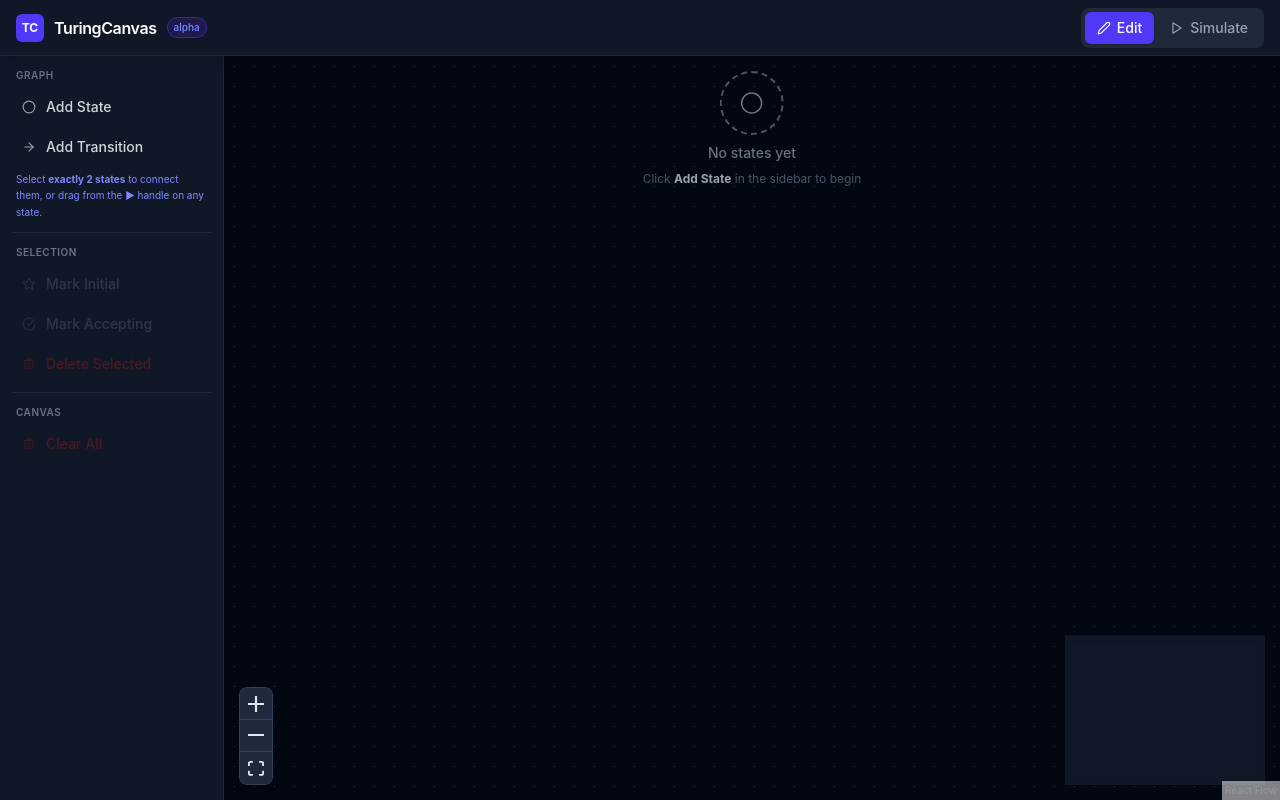
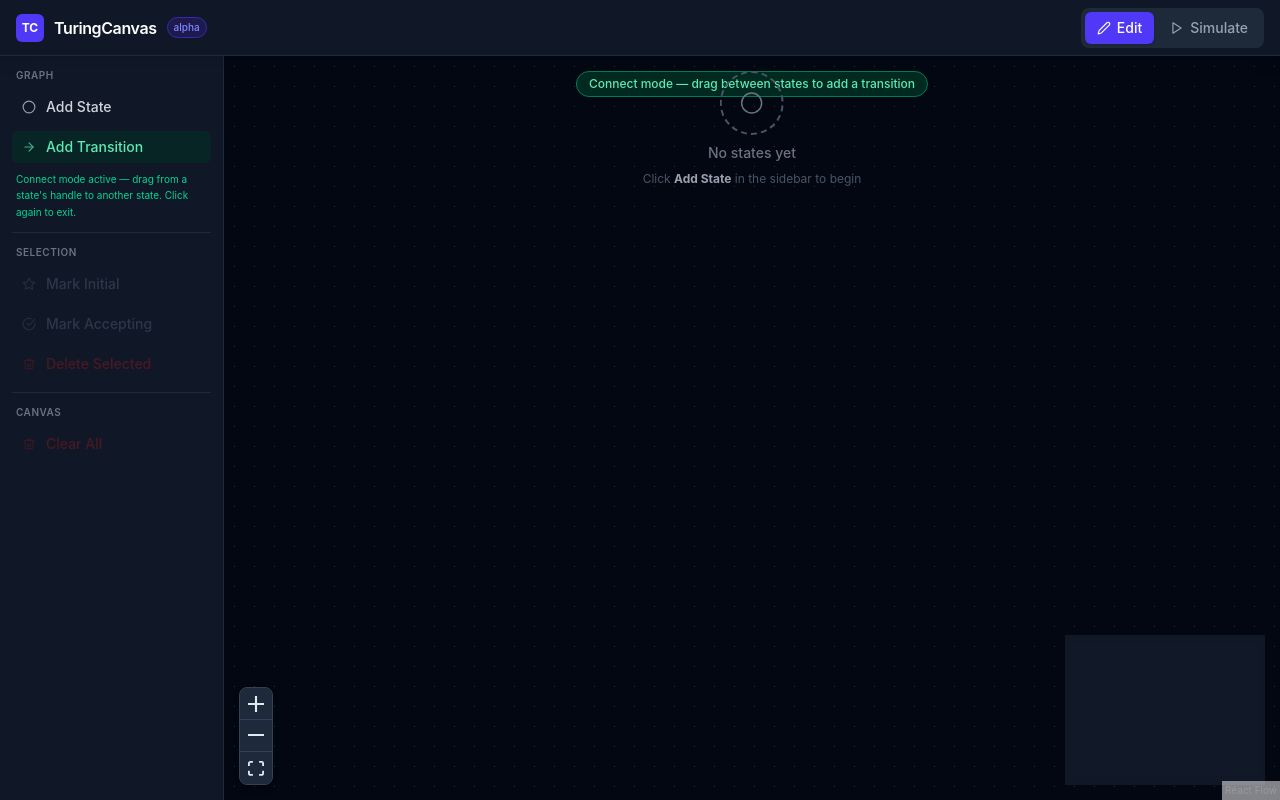
Before and after one commit to csabisoos/TuringCanvas, a React (Vite) app: page / in a window 1280 px wide. Both pictures are taken after a click on the button "Add Transition". Built offline with nearby package versions, Linux system fonts and the light colour scheme.

Commit message:
feat: implement editor tool functionality to toggle between select and connect modes in Zustand store

```diff
--- a/src/components/canvas/AutomataCanvas.tsx
+++ b/src/components/canvas/AutomataCanvas.tsx
@@ -5,6 +5,7 @@ import {
   BackgroundVariant,
   Controls,
   MiniMap,
+  MarkerType,
   Panel,
   useOnSelectionChange,
 } from '@xyflow/react';
@@ -82,6 +83,8 @@ function toFlowEdge(edge: {
     style: { stroke: '#818cf8', strokeWidth: 2 }, // indigo-400
     labelStyle: { fill: '#e0e7ff', fontSize: 12 }, // indigo-100
     labelBgStyle: { fill: '#1e1b4b', fillOpacity: 0.85 }, // indigo-950
+    // Automata transitions are directed — always render an arrowhead at the target.
+    markerEnd: { type: MarkerType.ArrowClosed, color: '#818cf8' },
   };
 }
 
@@ -95,6 +98,7 @@ export function AutomataCanvas(): ReactElement {
   const onEdgesChange = useAutomataStore((s) => s.onEdgesChange);
   const onConnect = useAutomataStore((s) => s.onConnect);
   const editorMode = useAutomataStore((s) => s.editorMode);
+  const editorTool = useAutomataStore((s) => s.editorTool);
   const setSelectedElements = useAutomataStore((s) => s.setSelectedElements);
 
   // Mirror React Flow's internal selection into the Zustand store so that
@@ -112,6 +116,9 @@ export function AutomataCanvas(): ReactElement {
   });
 
   const isSimulating = editorMode === 'simulate';
+  // Dragging from a handle only starts a new transition while the "Add Transition"
+  // tool is armed — otherwise it would fire accidentally while repositioning states.
+  const isConnectToolActive = editorMode === 'edit' && editorTool === 'connect';
 
   const flowNodes = storeNodes.map((n) => toFlowNode(n, activeNodeIds));
   const flowEdges = storeEdges.map(toFlowEdge);
@@ -128,7 +135,7 @@ export function AutomataCanvas(): ReactElement {
         onConnect={onConnect}
         // Disable all graph mutations in simulate mode
         nodesDraggable={!isSimulating}
-        nodesConnectable={!isSimulating}
+        nodesConnectable={isConnectToolActive}
         elementsSelectable={!isSimulating}
         defaultViewport={{ x: 0, y: 0, zoom: 1 }}
         proOptions={{ hideAttribution: false }}
@@ -145,6 +152,13 @@ export function AutomataCanvas(): ReactElement {
           maskColor="rgba(17,24,39,0.7)"
           style={{ background: '#111827' }} // gray-900
         />
+        {isConnectToolActive && (
+          <Panel position="top-center" className="mt-4 pointer-events-none">
+            <div className="rounded-full bg-emerald-950/90 border border-emerald-700 px-3 py-1 text-xs text-emerald-300 font-medium select-none">
+              Connect mode — drag between states to add a transition
+            </div>
+          </Panel>
+        )}
         {storeNodes.length === 0 && (
           <Panel position="top-center" className="mt-20 pointer-events-none">
             <div className="flex flex-col items-center gap-2 text-center select-none">
--- a/src/components/canvas/EditableEdge.tsx
+++ b/src/components/canvas/EditableEdge.tsx
@@ -7,8 +7,59 @@ import {
 } from '@xyflow/react';
 import { useAutomataStore } from '../../store/useAutomataStore';
 
+/** Perpendicular pixel offset applied per parallel edge sharing a node pair. */
+const PARALLEL_EDGE_OFFSET = 28;
+
+/**
+ * A quadratic Bezier path whose control point is offset perpendicular to the
+ * straight line between source and target. Used instead of `getBezierPath`
+ * when a reverse or duplicate transition exists between the same two nodes,
+ * so A→B and B→A (or multiple A→B edges) fan out instead of overlapping.
+ *
+ * `flip` reverses the perpendicular's sign for edges that run "backwards"
+ * relative to the pair's canonical direction (see `useParallelEdgeOffset`) —
+ * without it, A→B and B→A would each negate the other's offset and land
+ * back on the same curve.
+ */
+function getOffsetPath(
+  sourceX: number,
+  sourceY: number,
+  targetX: number,
+  targetY: number,
+  offset: number,
+  flip: boolean,
+): [string, number, number] {
+  const rawDx = targetX - sourceX;
+  const rawDy = targetY - sourceY;
+  const dx = flip ? -rawDx : rawDx;
+  const dy = flip ? -rawDy : rawDy;
+  const length = Math.hypot(dx, dy) || 1;
+  const nx = -dy / length;
+  const ny = dx / length;
+  const midX = (sourceX + targetX) / 2 + nx * offset;
+  const midY = (sourceY + targetY) / 2 + ny * offset;
+  return [`M ${String(sourceX)},${String(sourceY)} Q ${String(midX)},${String(midY)} ${String(targetX)},${String(targetY)}`, midX, midY];
+}
+
+/**
+ * Finds how far this edge should be pushed off the straight source-target
+ * line, so that it doesn't overlap other transitions between the same pair
+ * of states (in either direction — A→B and B→A share the same offset ladder).
+ */
+function useParallelEdgeOffset(id: string, source: string, target: string): number {
+  const edges = useAutomataStore((s) => s.edges);
+  const pairEdges = edges.filter(
+    (e) => (e.source === source && e.target === target) || (e.source === target && e.target === source),
+  );
+  const index = pairEdges.findIndex((e) => e.id === id);
+  const count = pairEdges.length;
+  return (index - (count - 1) / 2) * PARALLEL_EDGE_OFFSET;
+}
+
 export function EditableEdge({
   id,
+  source,
+  target,
   sourceX,
   sourceY,
   targetX,
@@ -19,7 +70,10 @@ export function EditableEdge({
   markerEnd,
   label,
 }: EdgeProps): ReactElement {
-  const [edgePath, labelX, labelY] = getBezierPath({
+  const offset = useParallelEdgeOffset(id, source, target);
+  const [edgePath, labelX, labelY] = offset !== 0
+    ? getOffsetPath(sourceX, sourceY, targetX, targetY, offset, source > target)
+    : getBezierPath({
       sourceX,
       sourceY,
       sourcePosition,
--- a/src/components/canvas/StateNode.tsx
+++ b/src/components/canvas/StateNode.tsx
@@ -15,7 +15,7 @@ export interface StateNodeData {
 
 // ── Component ─────────────────────────────────────────────────────────────────
 
-export function StateNode({ id, data }: NodeProps<Node<StateNodeData>>): ReactElement {
+export function StateNode({ id, data, isConnectable }: NodeProps<Node<StateNodeData>>): ReactElement {
   const { label, isInitial, isAccepting, isActive } = data;
 
   const [isEditing, setIsEditing] = useState(false);
@@ -109,11 +109,13 @@ export function StateNode({ id, data }: NodeProps<Node<StateNodeData>>): ReactEl
       <Handle
         type="target"
         position={Position.Left}
+        isConnectable={isConnectable}
         className="!w-3 !h-3 !bg-indigo-500 !border-2 !border-indigo-300 opacity-0 hover:opacity-100 transition-opacity duration-150"
       />
       <Handle
         type="source"
         position={Position.Right}
+        isConnectable={isConnectable}
         className="!w-3 !h-3 !bg-indigo-500 !border-2 !border-indigo-300 opacity-0 hover:opacity-100 transition-opacity duration-150"
       />
     </div>
--- a/src/components/ui/Sidebar.tsx
+++ b/src/components/ui/Sidebar.tsx
@@ -25,6 +25,8 @@ function EditPanel(): ReactElement {
   const markAccepting = useAutomataStore((s) => s.markAccepting);
   const deleteSelected = useAutomataStore((s) => s.deleteSelected);
   const addTransition  = useAutomataStore((s) => s.addTransition);
+  const editorTool    = useAutomataStore((s) => s.editorTool);
+  const setEditorTool = useAutomataStore((s) => s.setEditorTool);
 
   // Selection is kept in sync with React Flow via useOnSelectionChange in AutomataCanvas.
   const selectedNodeIds = useAutomataStore((s) => s.selectedNodeIds);
@@ -34,20 +36,20 @@ function EditPanel(): ReactElement {
   const singleSelectedNodeId = selectedNodeIds.length === 1 ? selectedNodeIds[0] : null;
   /** True only when exactly 2 nodes are selected — enables the sidebar shortcut. */
   const canAddTransition  = selectedNodeIds.length === 2;
+  const isConnectToolActive = editorTool === 'connect';
 
   const isEmpty = nodes.length === 0;
-
-  const [showHint, setShowHint] = useState(false);
 
   function handleAddTransition(): void {
     if (canAddTransition) {
       // Fast path: two nodes already selected — create a ε transition between them.
       addTransition(selectedNodeIds[0]!, selectedNodeIds[1]!);
-    } else {
-      // Fallback hint: guide the user to drag-connect handles.
-      setShowHint(true);
-      setTimeout(() => setShowHint(false), 4000);
+      return;
     }
+    // Otherwise, toggle the canvas's drag-to-connect tool. Connections can only
+    // ever be drawn while this tool is armed — never as a side effect of
+    // dragging a state around in the default 'select' tool.
+    setEditorTool(isConnectToolActive ? 'select' : 'connect');
   }
 
   function handleAddState(): void {
@@ -74,26 +76,31 @@ function EditPanel(): ReactElement {
         Add State
       </SidebarButton>
 
-      {/* Add Transition — enabled immediately when exactly 2 nodes are selected;
-          falls back to a drag-handle hint when fewer/more nodes are selected. */}
+      {/* Add Transition — instantly connects 2 selected nodes; otherwise toggles
+          the "connect" tool, which is the only mode where dragging a handle
+          on the canvas draws a new transition. */}
       <SidebarButton
         id="sidebar-add-transition-btn"
         icon={<ArrowIcon />}
         aria-label="Add Transition"
         onClick={handleAddTransition}
-        active={canAddTransition}
+        active={canAddTransition || isConnectToolActive}
       >
         Add Transition
       </SidebarButton>
-      {showHint && (
-        <p className="text-[10px] text-indigo-400 px-1 leading-relaxed">
-          Select <strong>exactly 2 states</strong> to connect them, or drag
-          from the <strong>▶</strong> handle on any state.
-        </p>
-      )}
-      {canAddTransition && (
+      {canAddTransition ? (
         <p className="text-[10px] text-emerald-400 px-1 leading-relaxed">
           Click <strong>Add Transition</strong> to connect the 2 selected states.
+        </p>
+      ) : isConnectToolActive ? (
+        <p className="text-[10px] text-emerald-400 px-1 leading-relaxed">
+          Connect mode active — drag from a state's handle to another state.
+          Click again to exit.
+        </p>
+      ) : (
+        <p className="text-[10px] text-gray-500 px-1 leading-relaxed">
+          Select <strong>exactly 2 states</strong>, or click{' '}
+          <strong>Add Transition</strong> to drag-connect on the canvas.
         </p>
       )}
 
--- a/src/store/useAutomataStore.ts
+++ b/src/store/useAutomataStore.ts
@@ -14,11 +14,19 @@ interface SerializedGraph {
 // ── Store types ───────────────────────────────────────────────────────────────
 
 type EditorMode = 'edit' | 'simulate';
+/**
+ * 'select' — default canvas interaction (drag to move/select nodes, no new edges).
+ * 'connect' — armed by the Sidebar "Add Transition" toggle; dragging from a
+ * handle draws a new transition. Required so automata edges are only ever
+ * created intentionally, never as a side effect of repositioning a state.
+ */
+type EditorTool = 'select' | 'connect';
 
 interface AutomataState {
   nodes: AutomataNode[];
   edges: AutomataEdge[];
   editorMode: EditorMode;
+  editorTool: EditorTool;
 
   // ── Selection state ───────────────────────────────────────────────────────
   /** IDs of nodes currently selected on the canvas. Kept in sync via useOnSelectionChange. */
@@ -67,6 +75,8 @@ interface AutomataActions {
   clearStore: () => void;
   /** Switches the editor between 'edit' and 'simulate' modes. */
   setEditorMode: (mode: EditorMode) => void;
+  /** Switches the canvas interaction tool between 'select' and 'connect'. */
+  setEditorTool: (tool: EditorTool) => void;
   /** Returns a JSON string of the current nodes and edges. */
   serialize: () => string;
   /**
@@ -129,6 +139,7 @@ const INITIAL_STATE: AutomataState = {
   nodes: [],
   edges: [],
   editorMode: 'edit',
+  editorTool: 'select',
   selectedNodeIds: [],
   selectedEdgeIds: [],
   ...SIMULATION_RESET,
@@ -226,6 +237,8 @@ export const useAutomataStore = create<AutomataStore>()((set, get) => ({
   clearStore: (): void => { set(INITIAL_STATE); },
 
   setEditorMode: (mode): void => { set({ editorMode: mode }); },
+
+  setEditorTool: (tool): void => { set({ editorTool: tool }); },
 
   serialize: (): string => {
     const { nodes, edges } = get();
```
Also changed, not shown: 1 other file (tests, documents, lock files or other folders). Lines whose indentation alone changed are shown as unchanged.
